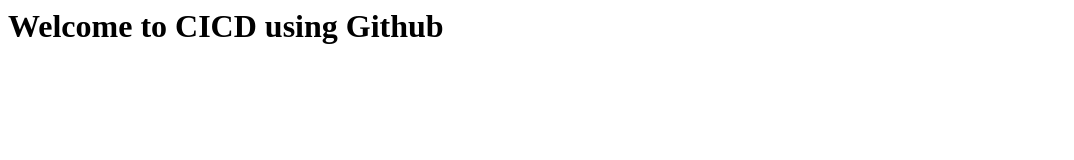
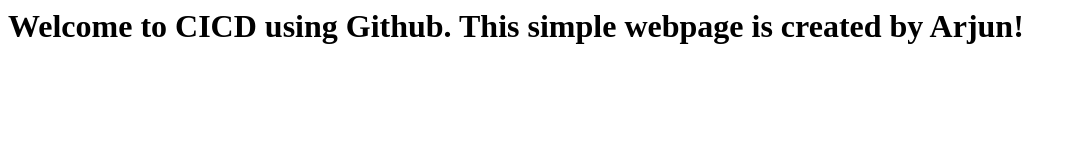
Before and after one commit to arjun-praveen-varshney/devops-prac-exam-exp-2, a plain HTML site: page index.html in a window 1280 px wide. Shown: the whole page, without its empty margins (0-1074 px from the left). Drawn offline with Linux system fonts and the light colour scheme.

Commit message:
Update welcome message in index.html

```diff
--- a/index.html
+++ b/index.html
@@ -6,7 +6,7 @@
   </head>
   <body>
     <h1>
-      Welcome to CICD using Github
+      Welcome to CICD using Github. This simple webpage is created by Arjun!
     </h1>
   </body>
 </html>
```
